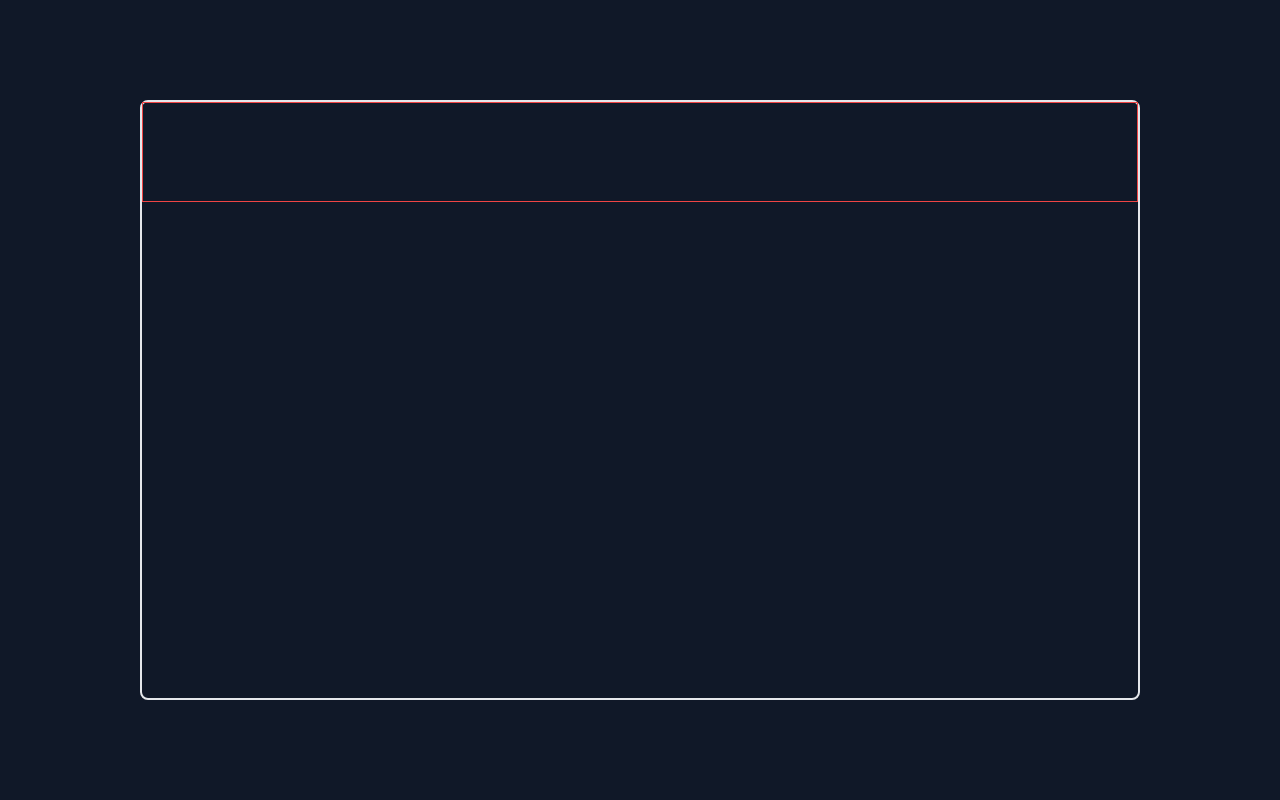
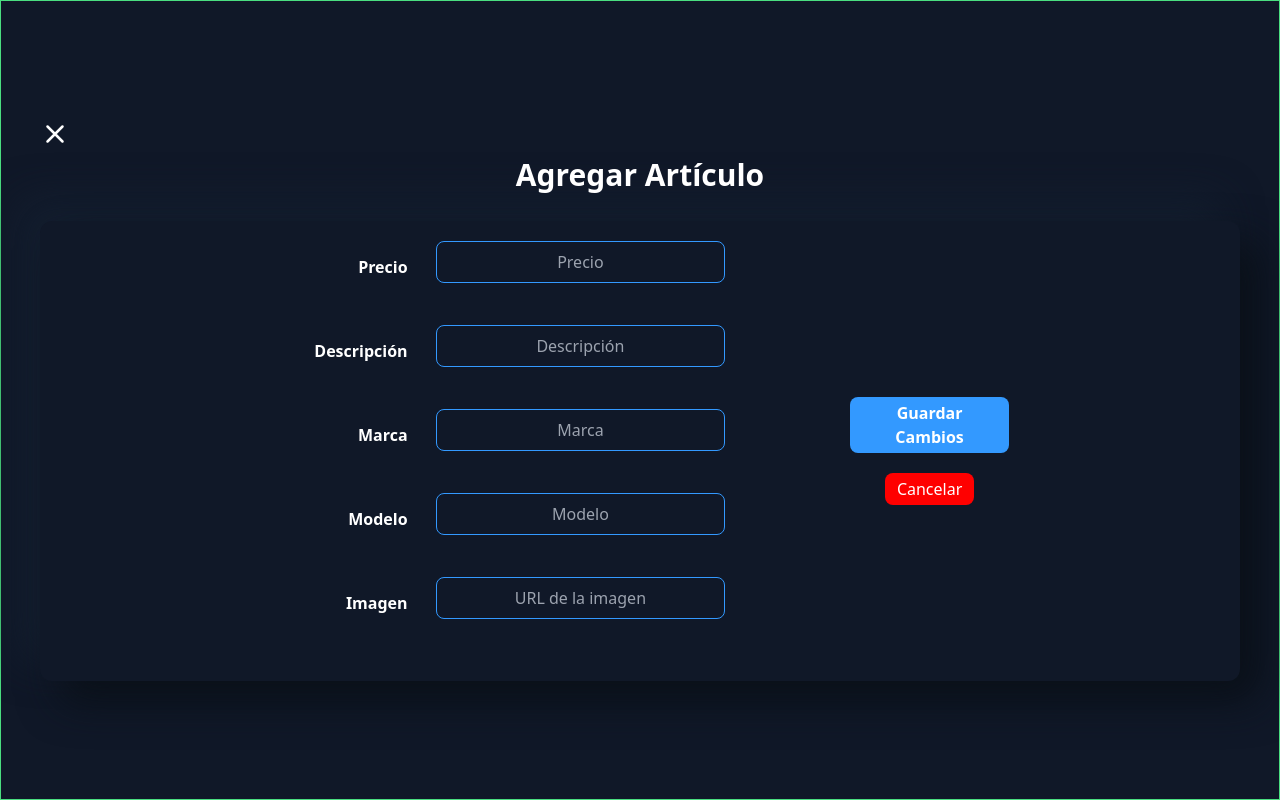
Before and after one commit to SantiagoTamayo2002/APP_STORE, a React (Vite) app in the folder Front/: page /form in a window 1280 px wide. Built offline with nearby package versions, Linux system fonts and the light colour scheme.

Commit message:
very correction

```diff
--- a/Front/src/components/article_card.jsx
+++ b/Front/src/components/article_card.jsx
@@ -105,9 +105,9 @@ const ArticleCard = ({ codigoArticulo, descripcion, marca, modelo, precio, imgUr
                 <div className='fixed inset-0 z-50 flex items-center justify-center bg-black bg-opacity-50 backdrop-filter backdrop-blur-lg transition-opacity duration-100'>
                     <div ref={detailRef} className='w-[70%] h-[500px] neumorphism-tarjeta p-4 transition-transform duration-100 transform scale-100'>
                         <div className='flex flex-col h-full'>
-                            <div className='flex justify-end'>
+                            <div className='flex justify-end  items-center'>
                                 <button
-                                    className='text-2xl text-[#3399ff]'
+                                    className='text-5xl text-[#3399ff] '
                                     onClick={handleDetailToggle}
                                 >
                                     &times;
--- a/Front/src/components/articles.jsx
+++ b/Front/src/components/articles.jsx
@@ -2,12 +2,22 @@ import React, { useEffect, useState } from 'react';
 import Button from './button';
 import { ToastContainer, toast } from 'react-toastify';
 const API = 'http://localhost:5000';
+import { HiOutlineX } from "react-icons/hi";
+import { Link } from "react-router-dom";
 
 const ArticlesAdmin = () => {
 
     const [articles, setArticles] = useState([]);
     const [articuloObtenido, setEditingArticle] = useState(null);
     const [formulario, setFormulario] = useState(false);
+    const [newArticle, setNewArticle] = useState({
+        codigo_articulo: '',
+        precio: '',
+        descripcion: '',
+        marca: '',
+        modelo: '',
+        url_img: ''
+    });
 
     ////////////////////////////////////////////////////////////////////////////////////
     const notify = () => toast("Artículo eliminado con éxito");
@@ -79,10 +89,37 @@ const ArticlesAdmin = () => {
     };
 
     ////////////////////////////////////////////////////////////////////////////////////
+    //                   función para agregar un nuevo artículo
 
-    const setArticle = () => {
-
-    }
+    const handleInsert = (e) => {
+        e.preventDefault();
+        fetch('http://localhost:5000/articles', {
+            method: 'POST',
+            headers: { 'Content-Type': 'application/json' },
+            body: JSON.stringify(newArticle)
+        })
+        .then((response) => response.json())
+        .then((data) => {
+            if (data.message) {
+                toast.success(data.message);
+                setArticles([...articles, newArticle]);
+                setNewArticle({
+                    codigo_articulo: '',
+                    precio: '',
+                    descripcion: '',
+                    marca: '',
+                    modelo: '',
+                    url_img: ''
+                });
+            } else {
+                toast.error(data.error);
+            }
+        })
+        .catch((error) => {
+            console.error('Error al agregar artículo:', error);
+            toast.error('Error al agregar artículo');
+        });
+    };
 
     ////////////////////////////////////////////////////////////////////////////////////
 
@@ -107,11 +144,15 @@ const ArticlesAdmin = () => {
     ////////////////////////////////////////////////////////////////////////////////////
 
     return (
-        <div className='bg-[#101828] h-full w-full '>
+        <div className='bg-[#101828] h-full w-full pt-2'>
             <div className='bg-[#101828] h-full w-full text-white'>
-                <h1>Artículos</h1>
-                <div>
-                    <Button text='Agregar Artículo' onClick={() => setEditingArticle({})}/>
+                <div className=' justify-start p-1 flex text-xl font-semibold m-6  items-center'>
+                    <div className='text-3xl mr-5 rounded-full border-2 border-[#3399ff] bg-[#3399ff]'>
+                        <Link to="/welcome"> <HiOutlineX /> </Link>
+                    </div>
+                    <div className='text-center text-xl font-semibold  border border-[#3399ff] rounded-lg p-1 bg-[#3399ff]'>
+                        <Link to="/form">Agregar artículo</Link>
+                    </div>
                 </div>
                 <table className='table-auto w-[90%] m-auto'>
                     <thead>
--- a/Front/src/components/formulario.jsx
+++ b/Front/src/components/formulario.jsx
@@ -1,15 +1,157 @@
+import React, { useState } from 'react';
+import { Link } from "react-router-dom";
+import { HiOutlineX } from "react-icons/hi";
 
-import React from "react";
+function AddArticleForm() {
+    const [newArticle, setNewArticle] = useState({
+        codigo_articulo: '',
+        precio: '',
+        descripcion: '',
+        marca: '',
+        modelo: '',
+        url_img: ''
+    });
 
-const Formulario = () => {
+    const handleInputChange = (e) => {
+        const { name, value } = e.target;
+        setNewArticle({ ...newArticle, [name]: value });
+    };
+
+    const handleFormSubmit = (e) => {
+        e.preventDefault();
+        fetch('http://localhost:5000/articles', {
+            method: 'POST',
+            headers: { 'Content-Type': 'application/json' },
+            body: JSON.stringify(newArticle)
+        })
+        .then((response) => response.json())
+        .then((data) => {
+            if (data.message) {
+                alert(data.message);
+                setNewArticle({
+                    codigo_articulo: '',
+                    precio: '',
+                    descripcion: '',
+                    marca: '',
+                    modelo: '',
+                    url_img: ''
+                });
+            } else {
+                alert(data.error);
+            }
+        })
+        .catch((error) => {
+            console.error('Error al agregar artículo:', error);
+            alert('Error al agregar artículo');
+        });
+    };
+
     return (
-        <div className="flex bg-[#101828] text-white h-screen justify-center items-center">
-            <div className="border-2 w-[1000px] h-[600px] rounded-lg ">
-                <div className="h-[100px] border-red-500 border"></div>
-                <div></div>
-                <div></div>
+        <div className=' text-white bg-[#101828] h-screen '>
+            <div className='w-full p-1 border border-green-400 h-full flex items-center justify-center'>
+                <div className='w-[1200px]'>
+                    <div className='text-3xl'>
+                        <Link to="/articles"> <HiOutlineX /> </Link>
+                    </div>
+                    <div className='w-full flex justify-center p-2 text-3xl font-semibold text-center  mb-5'>
+                        <h2>Agregar Artículo</h2>
+                    </div>
+                    <div className='w-full flex flex-col-2 px-8 justify-center neumorphism-tarjeta rounded-lg items-center'>
+
+                        <div className='w-[65%]'>
+                            <form onSubmit={handleFormSubmit} className='py-5'>
+                                <div className='flex'>
+                                    <div className='w-[80%]'>
+                                        <div className='flex items-center mb-8'>
+                                            <p className='mr-5 w-[25%] text-end px-2'><strong>Precio</strong></p>
+                                            <input
+                                                type="text"
+                                                name="precio"
+                                                value={newArticle.precio}
+                                                onChange={handleInputChange}
+                                                placeholder="Precio"
+                                                className='rounded-lg p-2 text-center border w-[50%] text-white bg-[#101828]'
+                                            />
+                                        </div>
+
+                                        <div className='flex items-center mb-8'>
+                                            <p className='mr-5 w-[25%] text-end px-2'><strong>Descripción</strong></p>
+                                            <input
+                                                type="text"
+                                                name="descripcion"
+                                                value={newArticle.descripcion}
+                                                onChange={handleInputChange}
+                                                placeholder="Descripción"
+                                                className='rounded-lg p-2 text-center border w-[50%] text-white bg-[#101828]'
+                                            />
+                                        </div>
+
+                                        <div className='flex items-center mb-8'>
+                                            <p className='mr-5 w-[25%] text-end px-2'><strong>Marca</strong></p>
+                                            <input
+                                                type="text"
+                                                name="marca"
+                                                value={newArticle.marca}
+                                                onChange={handleInputChange}
+                                                placeholder="Marca"
+                                                className='rounded-lg p-2 text-center border w-[50%] text-white bg-[#101828]'
+                                            />
+                                        </div>
+
+                                        <div className='flex items-center mb-8'>
+                                            <p className='mr-5 w-[25%] text-end px-2'><strong>Modelo</strong></p>
+                                            <input
+                                                type="text"
+                                                name="modelo"
+                                                value={newArticle.modelo}
+                                                onChange={handleInputChange}
+                                                placeholder="Modelo"
+                                                className='rounded-lg p-2 text-center border w-[50%] text-white bg-[#101828]'
+                                            />
+                                        </div>
+
+                                        <div className='flex items-center mb-8'>
+                                            <p className='mr-5 w-[25%] text-end px-2'><strong>Imagen</strong></p>
+                                            <input
+                                                type="text"
+                                                name="url_img"
+                                                value={newArticle.url_img}
+                                                onChange={handleInputChange}
+                                                placeholder="URL de la imagen"
+                                                className='rounded-lg p-2 text-center border w-[50%] text-white bg-[#101828]'
+                                            />
+                                        </div>
+                                    </div>
+
+                                    <div className='flex flex-col items-center py-8 text-white justify-center '>
+                                        <div className=' w-full flex justify-center items-end mb-2'>
+                                                <button type="submit" className='px-3 py-1 bg-[#3399ff] text-white rounded-lg font-semibold mb-3'>
+                                                    Guardar Cambios
+                                                </button>
+                                        </div>
+                                        <div className='w-full flex justify-center'>
+                                            <div className=''>
+                                                <button type="button" onClick={() => setNewArticle({
+                                                    precio: '',
+                                                    descripcion: '',
+                                                    marca: '',
+                                                    modelo: '',
+                                                    url_img: ''
+                                                })} className='px-3 py-1 rounded-lg' style={{ backgroundColor: 'red' }}>
+                                                    Cancelar
+                                                </button>
+                                            </div>
+                                        </div>
+                                    </div>
+                                </div>
+                            </form>
+                        </div>
+                    </div>
+                </div>
+
             </div>
         </div>
     );
 }
-export default Formulario;
+
+export default AddArticleForm;
--- a/Front/src/components/navbar.jsx
+++ b/Front/src/components/navbar.jsx
@@ -1,8 +1,6 @@
 import React from "react";
 import { Link } from "react-router-dom";
 import '../App.css';
-import { BsSearch } from "react-icons/bs";
-import { FaShoppingCart } from "react-icons/fa";
 import UserconManage from "./userconManage";
 
 const Navbar = () => {
--- a/Front/src/components/userconManage.jsx
+++ b/Front/src/components/userconManage.jsx
@@ -39,10 +39,8 @@ const UserconManage = () => {
                     <p className="my-2 p-1 hover-button-custom">
                         <Link to={`/perfil/${usuario.dni}`}>Gestionar perfil</Link>
                     </p>
-                    <p className="my-2 p-1 hover-button-custom">Historial de pedidos</p>
                     <p className="my-2 p-1 hover-button-custom">
                         <Link to="/articles">Panel de administración</Link>
-
                     </p>
                     <p className="my-2 p-1 hover-button-custom">
                         <Link to="/addoffers">Agregar Ofertas</Link>
```
Also changed, not shown: 1 other file (tests, documents, lock files or other folders).
